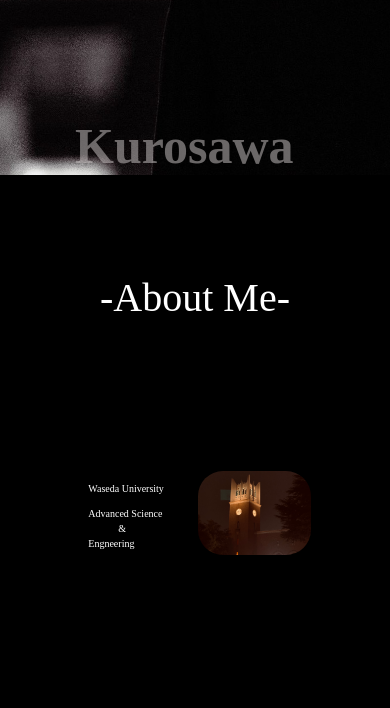
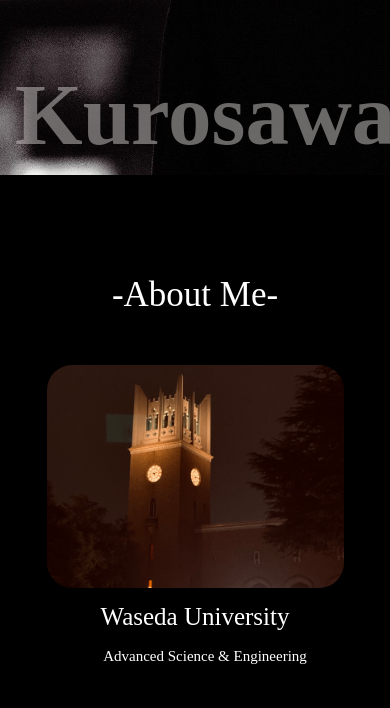
Before and after one commit to posse-ap/rookie_hackathon-202310-team2C, a plain HTML site: page index_ryuki.html in a window 390 px wide. Shown: the part 669-1377 px from the top of the page. Drawn offline with Linux system fonts and the light colour scheme.

Commit message:
レスポンシブabout me

```diff
--- a/assets/css/sp/sp_ryuki.css
+++ b/assets/css/sp/sp_ryuki.css
@@ -1,6 +1,13 @@
 @media (max-width: 768px) {
+    .pc_only{
+        display: none;
+    }
+    .sp_only{
+        display: block;
+    }
+    /* header */
     .header-container{
-        font-size: 15px;
+        font-size: 10px;
     }
     .header-menu{
         padding-right:20px ;
@@ -8,30 +15,63 @@
     .header-menu-content{
         padding: 5px 5px;
     }
+
+    /* hero */
     .hero{
         background-image: url(../../img/sp-hero-img.JPG);
     }
     .hero_name{
-        font-size: 50px;
+        font-size: 87px;
+    }
+    .ryuki{
+        left: -10%;
+        top: 45%;
+    }
+    .kurosawa{
+        position: absolute;
+        left: 15px;
+        bottom: 10px;
     }
 
-
+    /* about me */
+    .title{
+        font-size: 35px;
+        padding-top: 200px;
+    }
+    .img_text_block{
+        text-align: center;
+        align-items: center;
+    }
+    .image{
+        width: 90%;
+    }
     .content{
-        font-size: 10px;
-        width: 100px;
+        font-size: 15px;
+        width: 100%;
         margin: 10px;
     }
     .content_large{
-        font-size: 10px;
-        /* width: 400px; */
-        margin: 10px;
+        font-size: 25px;
     }
     .waseda{
         margin-left: 10px;
     }
+    .img_text_block{
+        display: flex;
+        flex-direction: column;
+        margin: 50px 0;
+    }
+    .img_text_block:nth-of-type(odd){
+        flex-direction: column;
+        margin-right: 0;
+    }
+    .img_text_block:nth-of-type(even){
+        margin-left: 0;
+    }.img_text_block{
+        display: flex;
+    }
 
-
-
+    /* member */
     .margin{
         margin: 20px 0;
     }
--- a/assets/css/style_ryuki.css
+++ b/assets/css/style_ryuki.css
@@ -1,3 +1,10 @@
+.sp_only{
+    display: none;
+}
+.pc_only{
+    display: block;
+}
+
 /* header */
 
 .header-container{
--- a/index_ryuki.html
+++ b/index_ryuki.html
@@ -47,8 +47,11 @@
                         <h2 class="text content_large">
                             Waseda University
                         </h2>
-                        <h3 class="text content waseda">
-                            Advanced Science <br>&emsp;&emsp;&emsp;&<br> Engneering
+                        <h3 class="text content waseda pc_only">
+                            Advanced Science <br>&emsp;&emsp;&emsp;&<br> Engineering
+                        </h3>
+                        <h3 class="text content waseda sp_only">
+                            Advanced Science & Engineering
                         </h3>
                     </div>
                 </div>
@@ -77,9 +80,14 @@
                         <img src="./assets/img/my-car.jpg" alt="car">
                     </figure>
                     <div class="delay scroll-in">
-                        <h2 class="text content">
+                        <h2 class="text content pc_only">
                             クルマも好きです。<br>
                             左の写真は今年の夏に北海道でレンタルしたイタリア車。<br>
+                            めっちゃ速くて運転楽しかった!
+                        </h2>
+                        <h2 class="text content sp_only">
+                            クルマも好きです。<br>
+                            上の写真は今年の夏に北海道でレンタルしたイタリア車。
                             めっちゃ速くて運転楽しかった!
                         </h2>
                     </div>
```
